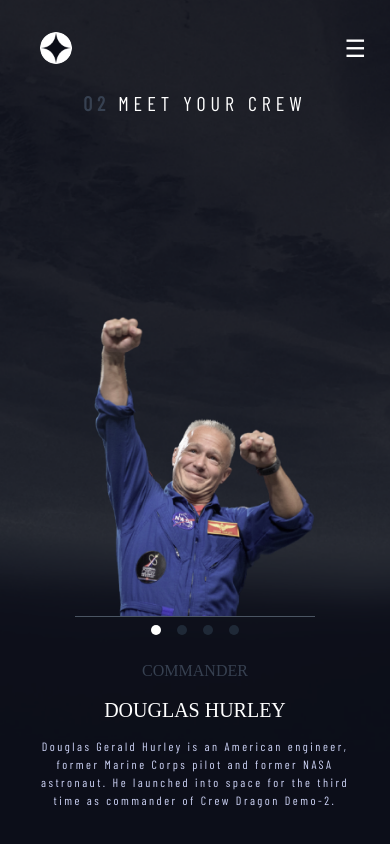
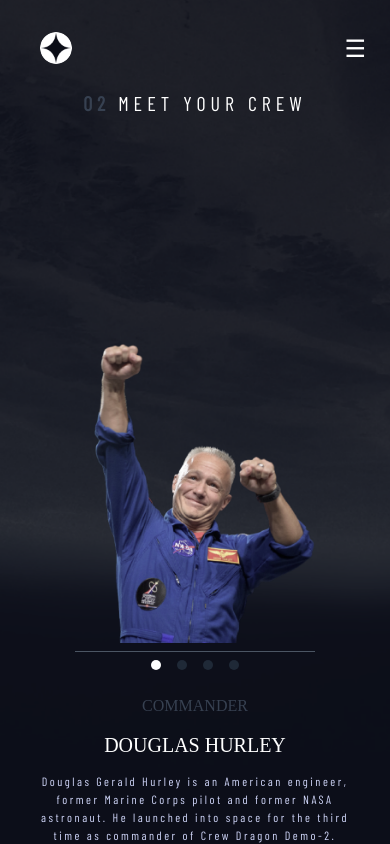
Before and after one commit to zainabometere621/space-tourism-website, a React (Vite) app: page /crew in a window 390 px wide. Built offline with nearby package versions, Linux system fonts and the light colour scheme; a web font is replaced by a local one.

Commit message:
I committed

```diff
--- a/src/components/Crew.jsx
+++ b/src/components/Crew.jsx
@@ -59,7 +59,7 @@
         </div>
 
         {/* Image */}
-        <div className="flex flex-col items-center mt-6">
+        <div className="flex flex-col items-center mt-2">
           <img
             src={activeCrew.image}
             alt={activeCrew.image}
@@ -67,7 +67,7 @@
           />
 
           {/* Phone */}
-          <div className="md:hidden w-full flex flex-col items-center  mb-[35px]">
+          <div className="md:hidden w-full flex flex-col items-center md:mt-6 mt-2">
             <hr className="w-3/4 border-gray-600 my-0" />
             <div className="flex gap-4 mt-2">
               {crews.map((_, index) => (
```
